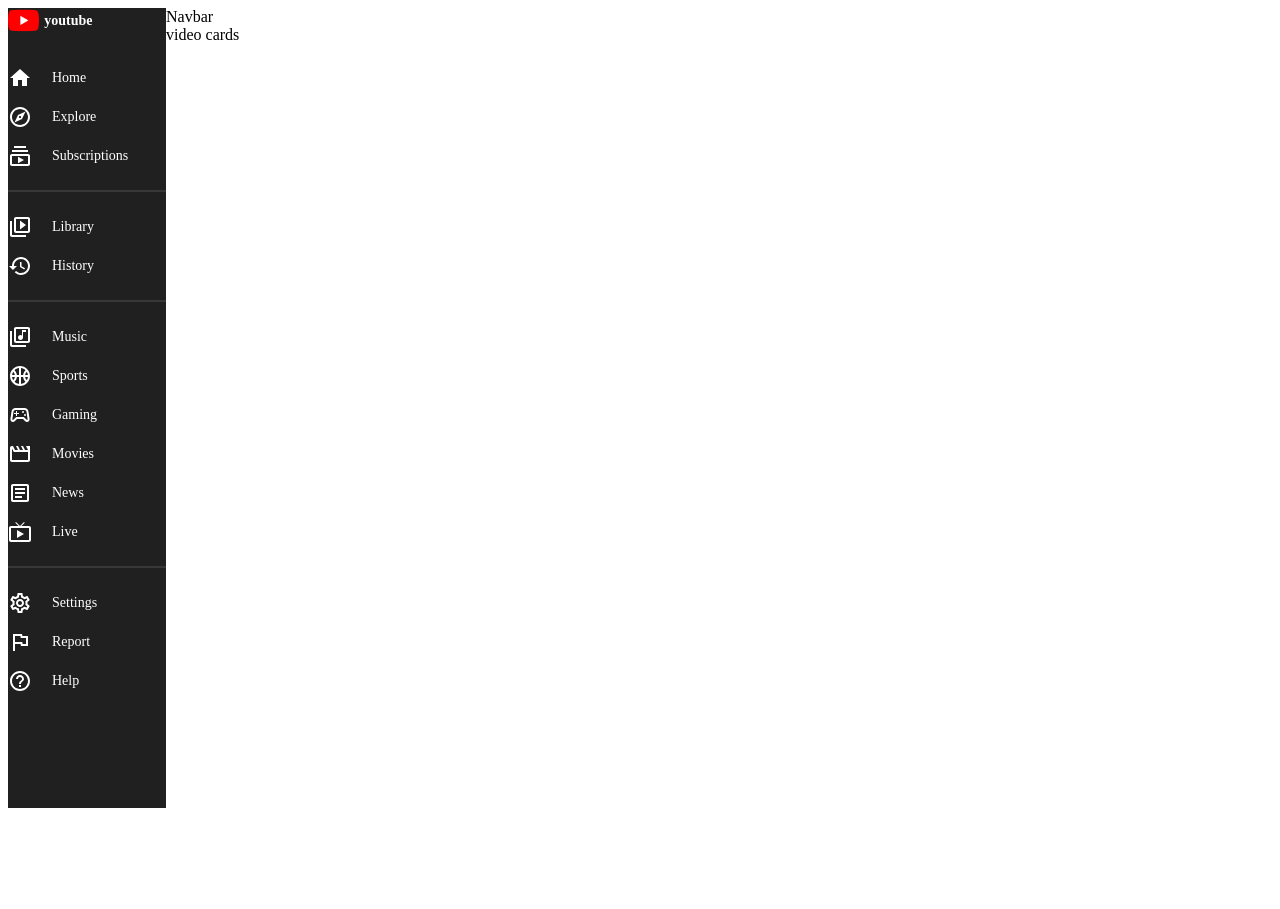
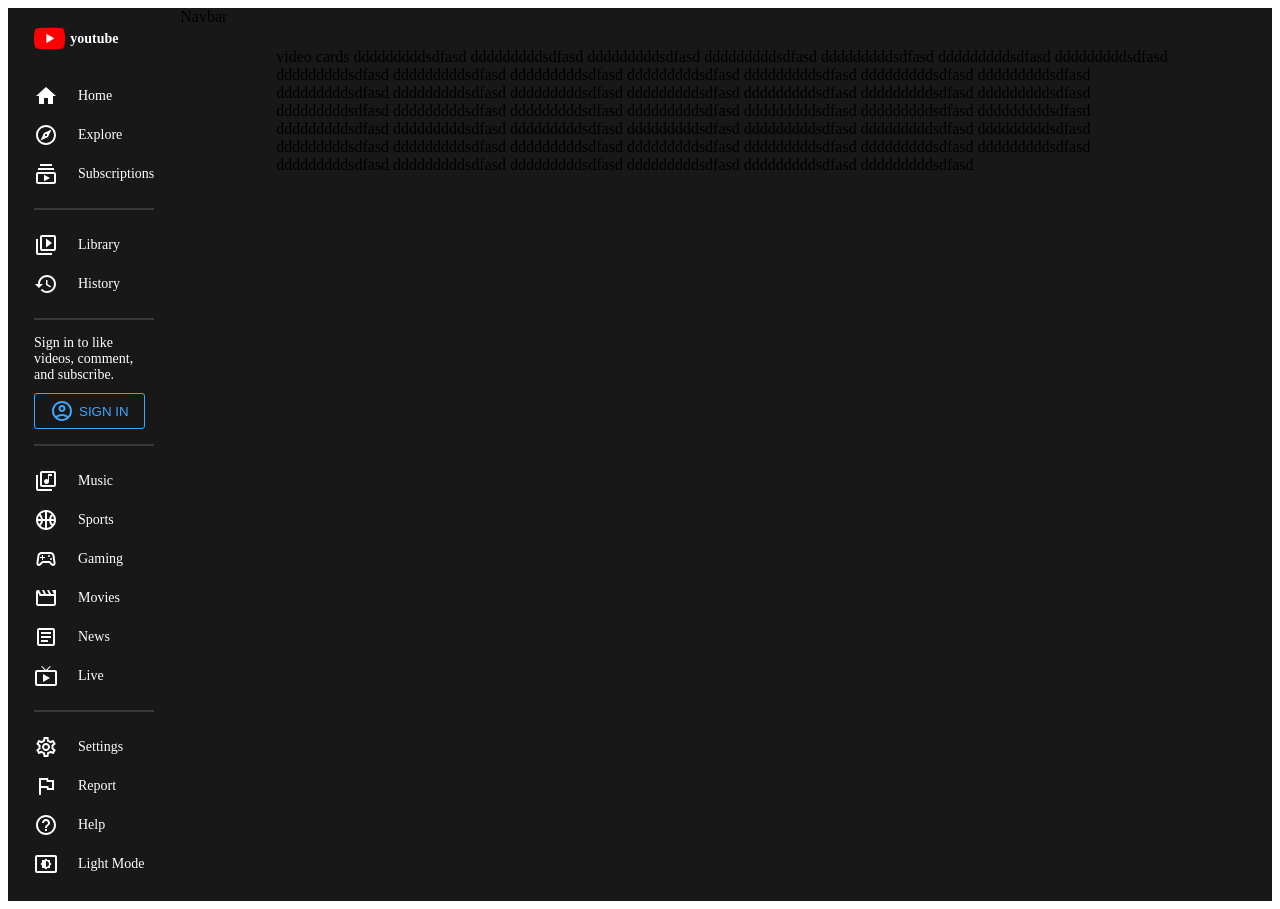
Before and after one commit to anishkumar127/video-sharing-app, a React (Create React App) app in the folder client/: page / in a window 1280 px wide. Before the commit the page ends 816 px from the top, so only its background shows below. Built offline with nearby package versions, Linux system fonts and the light colour scheme.

Commit message:
dark mode and light mode functionality added

```diff
--- a/client/src/App.js
+++ b/client/src/App.js
@@ -1,24 +1,81 @@
-import styled from "styled-components";
+import { useState } from "react";
+import styled, { ThemeProvider } from "styled-components";
 import Menu from './components/Menu';
 import Navbar from "./components/Navbar";
+import { darkTheme, lightTheme } from "./utils/Theme";
 const Container = styled.div`
 display:flex;
-`
+`;
 const Main = styled.div`
 flex:7;
-`
-const Wrapper = styled.div``
+background-color:${({theme})=>theme.bg};
+`;
+const Wrapper = styled.div`
+padding: 22px 96px;
+`;
 function App() {
+  const [darkMode,setDarkMode] = useState(true);
   return (
+    <ThemeProvider theme={darkMode? darkTheme:lightTheme}>
    <Container>
-    <Menu/>
+    <Menu darkMode={darkMode} setDarkMode={setDarkMode}/>
     <Main>
       <Navbar/>
       <Wrapper>
         video cards
+        dddddddddsdfasd
+        dddddddddsdfasd
+        dddddddddsdfasd
+        dddddddddsdfasd
+        dddddddddsdfasd
+        dddddddddsdfasd
+        dddddddddsdfasd
+        dddddddddsdfasd
+        dddddddddsdfasd
+        dddddddddsdfasd
+        dddddddddsdfasd
+        dddddddddsdfasd
+        dddddddddsdfasd
+        dddddddddsdfasd
+        dddddddddsdfasd
+        dddddddddsdfasd
+        dddddddddsdfasd
+        dddddddddsdfasd
+        dddddddddsdfasd
+        dddddddddsdfasd
+        dddddddddsdfasd
+        dddddddddsdfasd
+        dddddddddsdfasd
+        dddddddddsdfasd
+        dddddddddsdfasd
+        dddddddddsdfasd
+        dddddddddsdfasd
+        dddddddddsdfasd
+        dddddddddsdfasd
+        dddddddddsdfasd
+        dddddddddsdfasd
+        dddddddddsdfasd
+        dddddddddsdfasd
+        dddddddddsdfasd
+        dddddddddsdfasd
+        dddddddddsdfasd
+        dddddddddsdfasd
+        dddddddddsdfasd
+        dddddddddsdfasd
+        dddddddddsdfasd
+        dddddddddsdfasd
+        dddddddddsdfasd
+        dddddddddsdfasd
+        dddddddddsdfasd
+        dddddddddsdfasd
+        dddddddddsdfasd
+        dddddddddsdfasd
+        dddddddddsdfasd
+
       </Wrapper>
     </Main>
    </Container>
+   </ThemeProvider>
   );
 }
 
--- a/client/src/components/Menu.jsx
+++ b/client/src/components/Menu.jsx
@@ -19,13 +19,16 @@
 import SettingsBrightnessOutlinedIcon from "@mui/icons-material/SettingsBrightnessOutlined";
 const Container = styled.div`
 flex:1;
-background-color:#202020;
-height:100vh;
-color:white;
+background-color:${({theme})=>theme.bg};
+/* height:100vh; */
+min-height: 100vh;
+color:${({theme})=> theme.text};
 font-size:14px;
+position: sticky;
+top:0;
 `
 const Wrapper = styled.div`
-padding:18px ,26px;
+padding:18px 26px;
 `
 const Logo = styled.div`
 display:flex;
@@ -41,14 +44,28 @@
 display:flex;
 align-items:center;
 gap:20px;
-cursor:pointer;
+cursor: pointer;
 padding:7.5px 0px;
 `
-const Hr = styled.div`
+const Hr = styled.hr`
 margin:15px 0px;
-border: 0.5px solid #373737
+border: 0.5px solid ${({theme}) => theme.soft};
 `
-const Menu = () => {
+const Login = styled.div``
+const Button = styled.button`
+padding:5px 15px;
+background-color:transparent;
+border:1px solid #3ea6ff;
+color:#3ea6ff;
+border-radius:3px;
+font-weight:500;
+margin-top:10px;
+cursor:pointer;
+display:flex;
+align-items:center;
+gap:5px;
+`
+const Menu = ({darkMode,setDarkMode}) => {
   return (
     <Container>
       <Wrapper>
@@ -77,6 +94,11 @@
           <HistoryOutlinedIcon />
           History
         </Item>
+        <Hr/>
+        <Login>
+          Sign in to like videos, comment, and subscribe.
+          <Button><AccountCircleOutlinedIcon/>SIGN IN</Button>
+        </Login>
         <Hr/>
         <Item>
           <LibraryMusicOutlinedIcon />
@@ -115,6 +137,10 @@
           <HelpOutlineOutlinedIcon />
           Help
         </Item>
+        <Item onClick={()=>setDarkMode(!darkMode)}>
+          <SettingsBrightnessOutlinedIcon/>
+          Light Mode
+        </Item>
       </Wrapper>
     </Container>
   )
--- /dev/null
+++ b/client/src/utils/Theme.js
@@ -0,0 +1,15 @@
+export const darkTheme = {
+    bg:"#181818",
+    bgLighter:"#202020",
+    text:"white",
+    textSoft:"#aaaaaa",
+    soft:"#373737"
+}
+
+export const lightTheme = {
+    bg:"#f9f9f9",
+    bgLighter:"white",
+    text:"black",
+    textSoft:"#606060",
+    soft:"#f5f5f5"
+}
```
